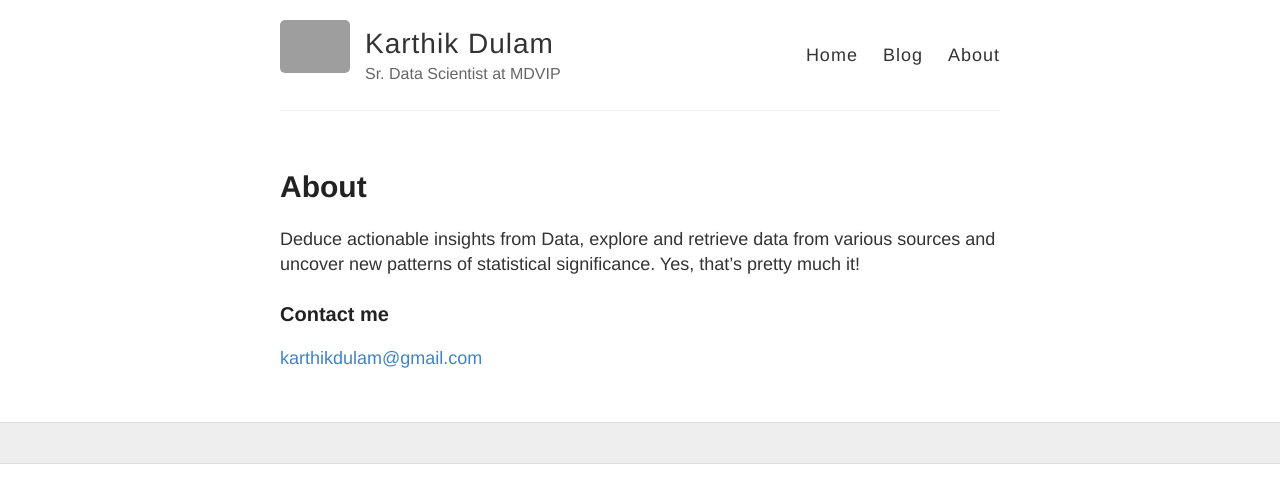
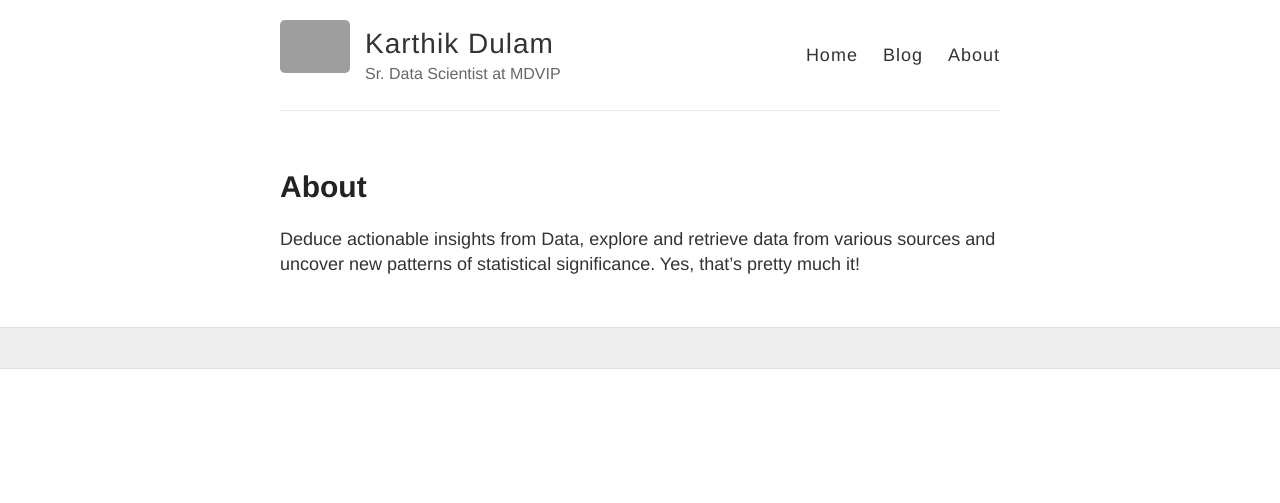
Before and after one commit to kaydee-edb/KarthikDulam.github.io, a Jekyll site: the page built from about.md, in a window 1280 px wide. Shown: the top 503 px of the page. Built offline with Jekyll 4.4.1, drawn with Linux system fonts in a browser that asks for light colours; grey boxes are pictures that could not be loaded.

Commit message:
Update about.md

```diff
--- a/about.md
+++ b/about.md
@@ -5,7 +5,3 @@ permalink: /about/
 ---
 
 Deduce actionable insights from Data, explore and retrieve data from various sources and uncover new patterns of statistical significance. Yes, that's pretty much it!
-
-### Contact me
-
-[karthikdulam@gmail.com](mailto:karthikdulam@gmail.com)
```
